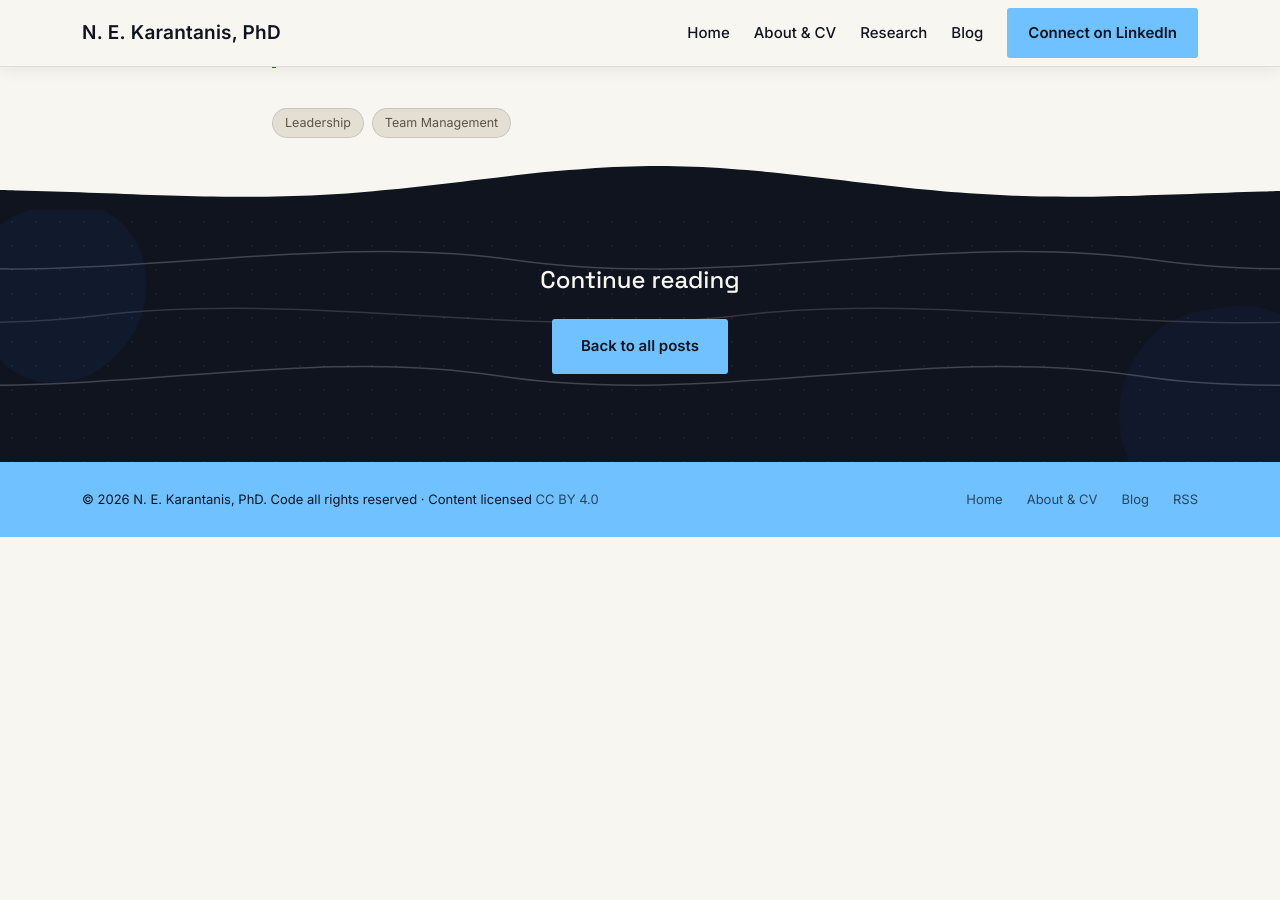
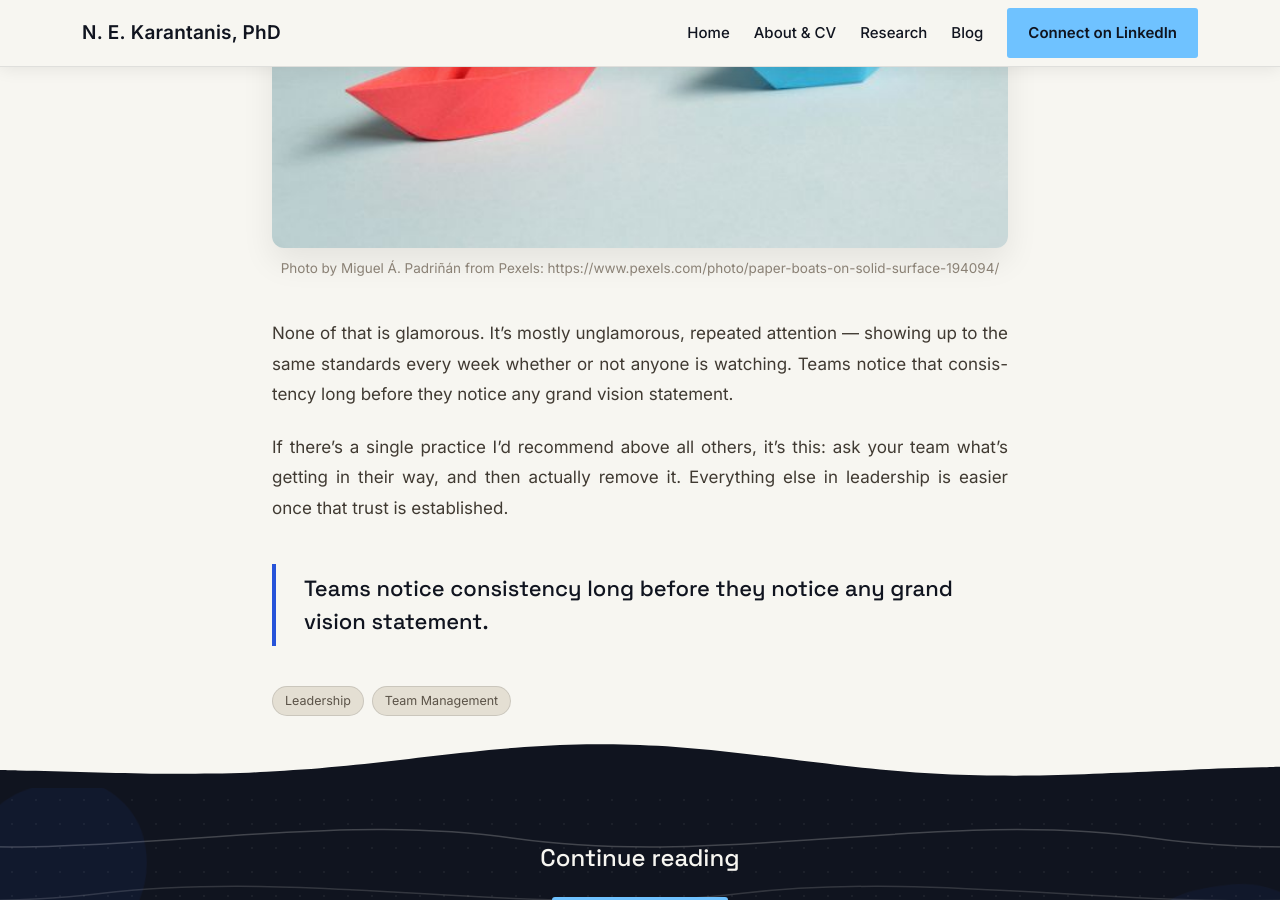
Before and after one commit to Eneekay/nekarantanis, a Jekyll site: the page built from _posts/2022-04-11-how-to-lead-a-team.md, in a window 1280 px wide and 900 px high, scrolled down 902 px. Built offline with Jekyll 4.4.1, drawn with Linux system fonts in a browser that asks for light colours; before the commit the page ends 1439 px from its top, so only the background shows below that.

Commit message:
Update Post “2022-04-11-how-to-lead-a-team”

```diff
--- a/_posts/2022-04-11-how-to-lead-a-team.md
+++ b/_posts/2022-04-11-how-to-lead-a-team.md
@@ -1,12 +1,18 @@
 ---
-title: "How to Lead a Team"
+title: How to Lead a Team
 date: 2022-04-11
-category: "Leadership"
+category: Leadership
 icon: team
-summary: "Do you believe in magic recipes for success? There are, however, things successful leaders have in common."
+summary: Do you believe in magic recipes for success? There are, however, things
+  successful leaders have in common.
 tags:
-  - "Leadership"
-  - "Team Management"
+  - Leadership
+  - Team Management
+image: /uploads/posts/pexels-padrinan-194094.jpg
+image_alt: Colorful origami paper boats arranged to depict leadership and
+  teamwork concepts.
+image_caption: "Photo by Miguel Á. Padriñán from Pexels:
+  https://www.pexels.com/photo/paper-boats-on-solid-surface-194094/"
 ---
 
 Do you believe in magic recipes for success? I don’t. There are, however, things successful leaders have in common.
```
Also changed, not shown: uploads/posts/pexels-padrinan-194094.jpg (added).
